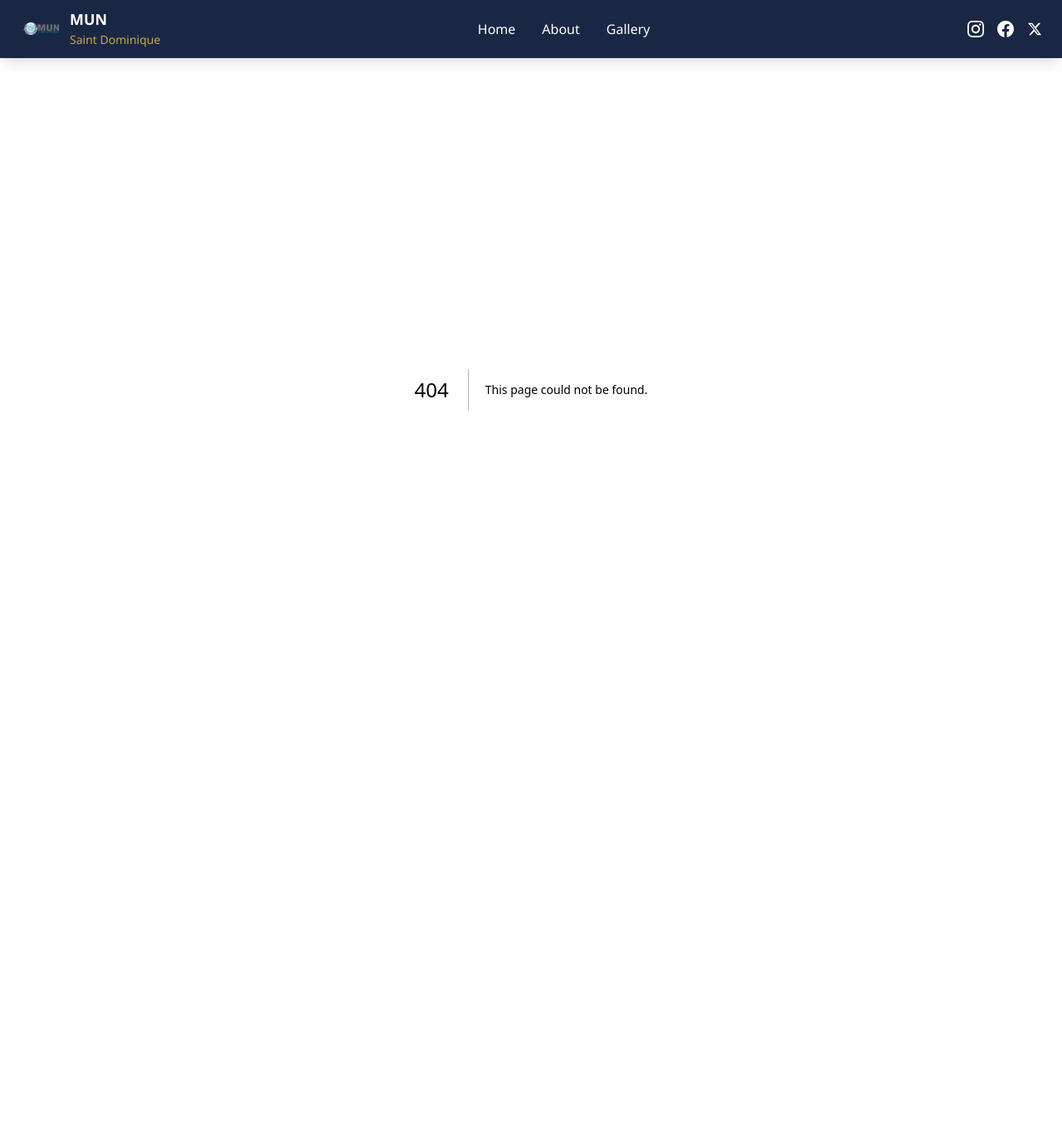
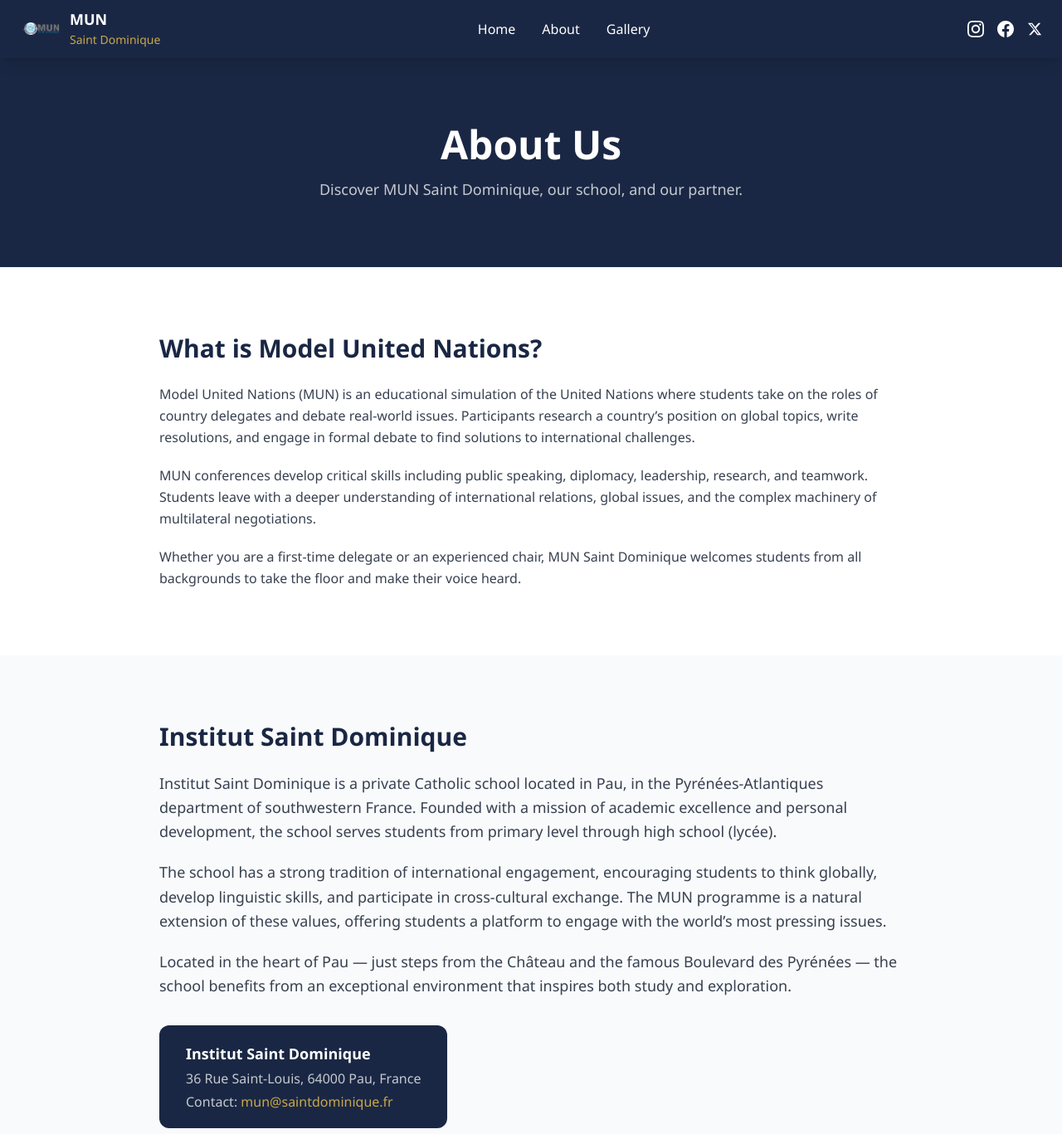
Before and after one commit to gastongabaixtucf8/projet-MUN-saintdo, a Next.js app: page /about in a window 1280 px wide. Before the commit this address had no page. Shown: the top 1367 px of the page at 83% size. Before the commit the page ends 870 px from the top, so only its background shows below. Built offline with nearby package versions, Linux system fonts and the light colour scheme.

Commit message:
auto-save

```diff
--- /dev/null
+++ b/app/about/page.tsx
@@ -0,0 +1,109 @@
+import type { Metadata } from 'next'
+
+export const metadata: Metadata = {
+  title: 'About Us — MUN Saint Dominique',
+}
+
+export default function AboutPage() {
+  return (
+    <main>
+      {/* Page Header */}
+      <section className="bg-navy text-white py-20 px-6 text-center">
+        <div className="max-w-3xl mx-auto">
+          <h1 className="text-5xl font-bold mb-4">About Us</h1>
+          <p className="text-white/75 text-lg">
+            Discover MUN Saint Dominique, our school, and our partner.
+          </p>
+        </div>
+      </section>
+
+      {/* What is MUN? */}
+      <section className="py-20 px-6">
+        <div className="max-w-4xl mx-auto">
+          <h2 className="section-title">What is Model United Nations?</h2>
+          <div className="prose prose-lg text-gray-700 space-y-5 leading-relaxed">
+            <p>
+              Model United Nations (MUN) is an educational simulation of the United Nations where students take on the roles of country delegates and debate real-world issues. Participants research a country&rsquo;s position on global topics, write resolutions, and engage in formal debate to find solutions to international challenges.
+            </p>
+            <p>
+              MUN conferences develop critical skills including public speaking, diplomacy, leadership, research, and teamwork. Students leave with a deeper understanding of international relations, global issues, and the complex machinery of multilateral negotiations.
+            </p>
+            <p>
+              Whether you are a first-time delegate or an experienced chair, MUN Saint Dominique welcomes students from all backgrounds to take the floor and make their voice heard.
+            </p>
+          </div>
+        </div>
+      </section>
+
+      {/* Institut Saint Dominique */}
+      <section className="py-20 px-6 bg-gray-50">
+        <div className="max-w-4xl mx-auto">
+          <h2 className="section-title">Institut Saint Dominique</h2>
+          <div className="space-y-5 text-gray-700 leading-relaxed text-lg">
+            <p>
+              Institut Saint Dominique is a private Catholic school located in Pau, in the Pyrénées-Atlantiques department of southwestern France. Founded with a mission of academic excellence and personal development, the school serves students from primary level through high school (lycée).
+            </p>
+            <p>
+              The school has a strong tradition of international engagement, encouraging students to think globally, develop linguistic skills, and participate in cross-cultural exchange. The MUN programme is a natural extension of these values, offering students a platform to engage with the world&rsquo;s most pressing issues.
+            </p>
+            <p>
+              Located in the heart of Pau — just steps from the Château and the famous Boulevard des Pyrénées — the school benefits from an exceptional environment that inspires both study and exploration.
+            </p>
+          </div>
+
+          <div className="mt-8 inline-block bg-navy text-white rounded-xl px-8 py-5">
+            <p className="font-semibold text-lg">Institut Saint Dominique</p>
+            <p className="text-white/75 mt-1">36 Rue Saint-Louis, 64000 Pau, France</p>
+            <p className="text-white/75 mt-1">
+              Contact:{' '}
+              <a href="mailto:mun@saintdominique.fr" className="text-gold hover:underline">
+                mun@saintdominique.fr
+              </a>
+            </p>
+          </div>
+        </div>
+      </section>
+
+      {/* Alleyn's School Partnership */}
+      <section className="py-20 px-6">
+        <div className="max-w-4xl mx-auto">
+          <h2 className="section-title">Our Partner — Alleyn&rsquo;s School</h2>
+          <div className="space-y-5 text-gray-700 leading-relaxed text-lg">
+            <p>
+              MUN Saint Dominique is proud to partner with <strong>Alleyn&rsquo;s School</strong>, an independent school in Dulwich, London, United Kingdom. Alleyn&rsquo;s has a long and distinguished tradition in Model United Nations, and our collaboration brings together students from France and the UK in a shared commitment to international dialogue.
+            </p>
+            <p>
+              This partnership enriches the conference with diverse perspectives, experienced delegates, and a strong transatlantic spirit. Together, our two schools embody the cooperation and friendship that MUN seeks to foster.
+            </p>
+          </div>
+
+          <div className="mt-10 flex flex-col sm:flex-row gap-6">
+            <div className="flex-1 rounded-xl border-l-4 border-gold bg-gray-50 p-6">
+              <p className="font-bold text-navy text-lg">Institut Saint Dominique</p>
+              <p className="text-gray-600 mt-1">Pau, France</p>
+              <p className="text-gray-500 text-sm mt-1">Host school — 19–21 March 2027</p>
+            </div>
+            <div className="flex-1 rounded-xl border-l-4 border-navy bg-gray-50 p-6">
+              <p className="font-bold text-navy text-lg">Alleyn&rsquo;s School</p>
+              <p className="text-gray-600 mt-1">Dulwich, London, United Kingdom</p>
+              <p className="text-gray-500 text-sm mt-1">Partner school</p>
+            </div>
+          </div>
+        </div>
+      </section>
+
+      {/* CTA */}
+      <section className="py-16 px-6 bg-navy text-white text-center">
+        <div className="max-w-xl mx-auto">
+          <h2 className="text-3xl font-bold mb-4">Ready to join?</h2>
+          <p className="text-white/75 mb-8">
+            Contact us to learn more about registering for MUN Saint Dominique 2027.
+          </p>
+          <a href="mailto:mun@saintdominique.fr" className="btn-primary">
+            Contact Us
+          </a>
+        </div>
+      </section>
+    </main>
+  )
+}
```
